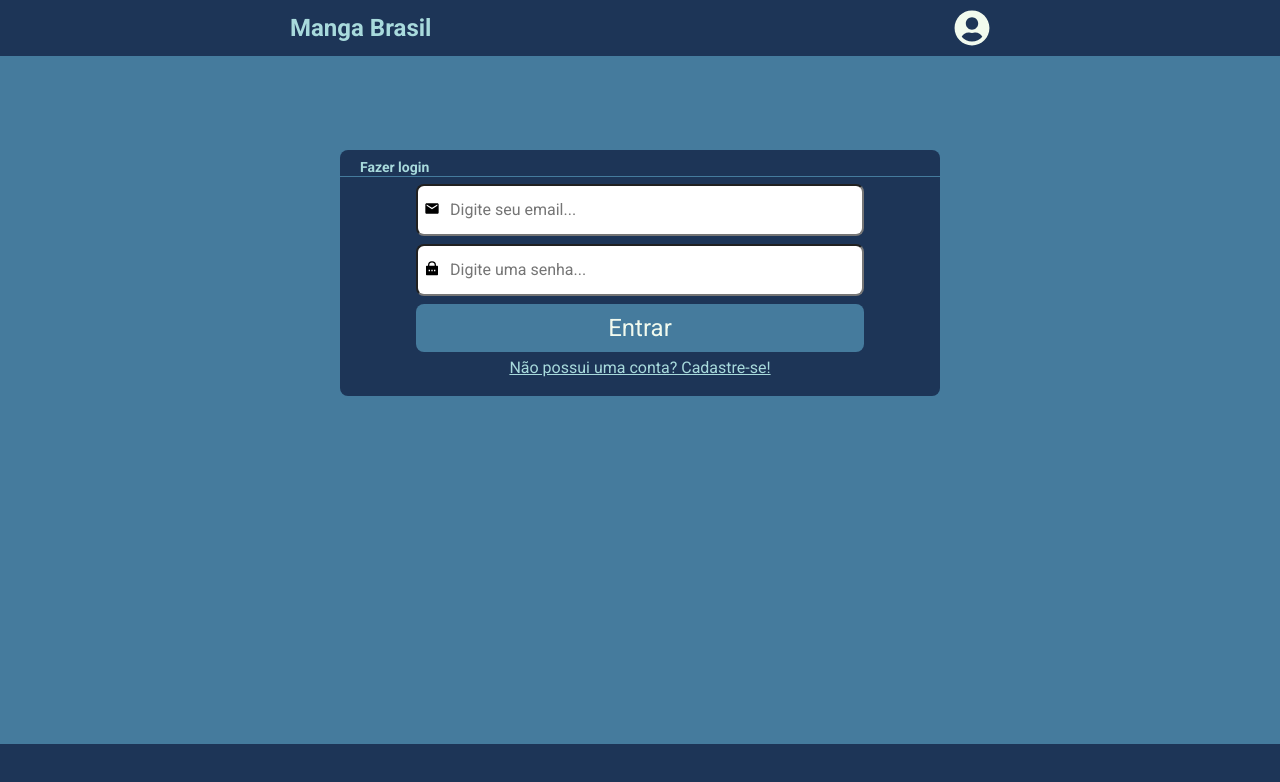
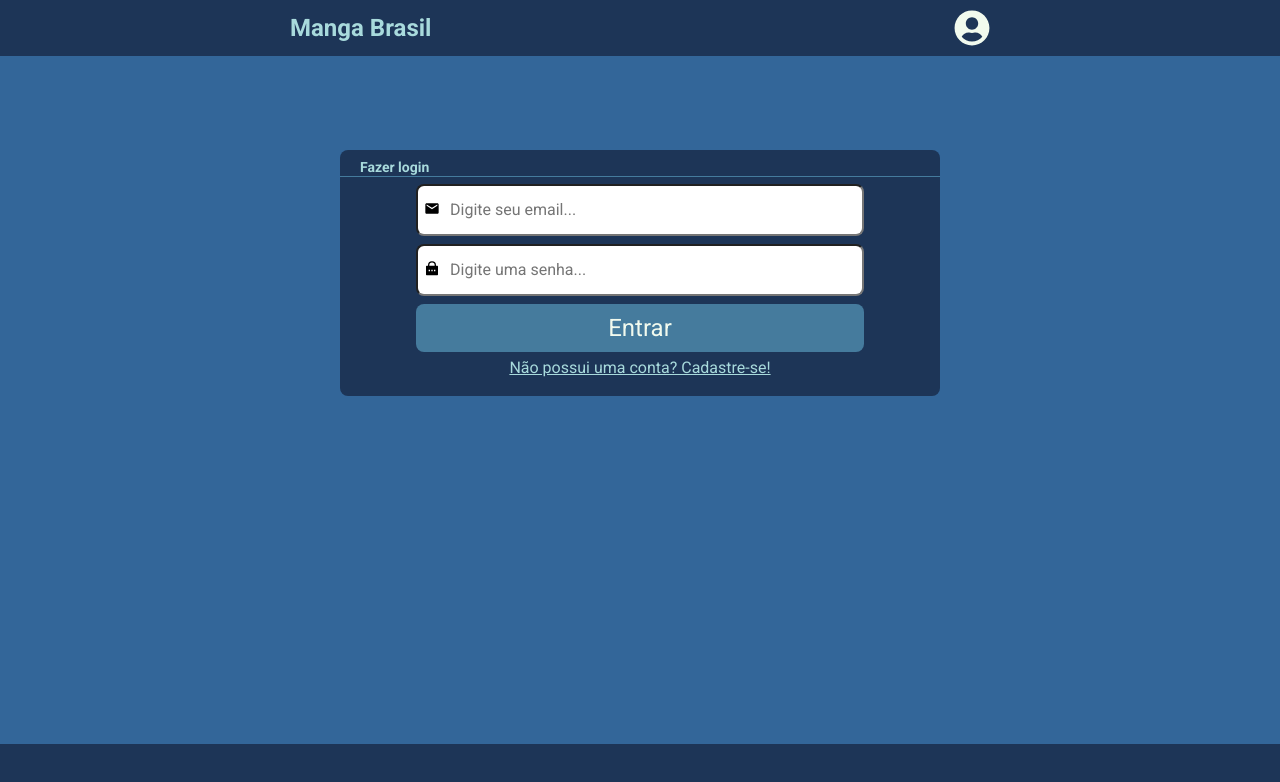
Before and after one commit to yorigcs/mangas-br-front, a React (Vite) app: page /sign-in in a window 1280 px wide. Shown: the top 782 px of the page. Built offline with nearby package versions, Linux system fonts and the light colour scheme.

Commit message:
refactor: remove scroll hiden

```diff
--- a/src/components/main/Main.tsx
+++ b/src/components/main/Main.tsx
@@ -17,11 +17,22 @@ const MainWrapper = styled.main`
   min-height: 100vh;
   gap: 20px;
   padding: 150px 0 80px;
-  background-color: ${props => props.theme.colors.jellyBeanBlue};
+  background-color: ${props => props.theme.colors.lapisLazuli};
   @media only screen and (max-width: 480px) {
    width:100%;
    flex-direction: column;
    justify-content: flex-start;
 
   }
+  @media only screen and (max-width: 480px) {
+   width:100%;
+   flex-direction: column;
+   justify-content: flex-start;
+  }
+
+  @media only screen and (max-width: 768px) {
+   width:100%;
+   flex-direction: column;
+   justify-content: flex-start;
+  }
 `
--- a/src/components/manga/MangaInfo.tsx
+++ b/src/components/manga/MangaInfo.tsx
@@ -69,7 +69,16 @@ const MangaInfoWrapper = styled.div`
   width: fit-content;
   height: fit-content;
   border-radius: 8px;
-  background-color: red;
+  background-color: ${props => props.theme.colors.jellyBeanBlue};
+  @media only screen and (max-width: 480px) {
+    flex-direction: column;
+    align-items: center;
+
+  }
+  @media only screen and (max-width: 768px) {
+    flex-direction: column;
+    align-items: center;
+  }
   `
 
 const MangaInfoLeftSideWrapper = styled.div`
@@ -88,10 +97,6 @@ const DescriptionWrapper = styled.span`
   color: ${props => props.theme.colors.crystal};
   max-height: 200px;
   overflow-y: scroll;
-  -ms-overflow-style: none;  /* IE 10+ */
-  &::-webkit-scrollbar {
-    width: 0;
-  }
   display: block;
   > span {
     color: ${props => props.theme.colors.Honeydew};
@@ -127,12 +132,8 @@ const GenresWrapper = styled.div`
   display: flex;
   flex-wrap: wrap;
   gap: 8px;
-  height: 100px;
+  height: 60px;
   overflow-y: scroll;
-  -ms-overflow-style: none;  /* IE 10+ */
-  &::-webkit-scrollbar {
-    width: 0;
-  }
 `
 const GenresMessage = styled.div`
  color: ${props => props.theme.colors.Honeydew};
--- a/src/pages/admin/rendersOptions/AddGenresToManga.tsx
+++ b/src/pages/admin/rendersOptions/AddGenresToManga.tsx
@@ -124,11 +124,6 @@ const GenresListWrapper = styled.div`
   width: 100%;
   max-height: 200px;
   background-color:${props => props.theme.colors.jellyBeanBlue};
-  scrollbar-width: none; /* Firefox */
-  -ms-overflow-style: none;  /* IE 10+ */
-  &::-webkit-scrollbar {
-    width: 0;
-  }
   > span {
     width: 100%;
     text-align: center;
```
